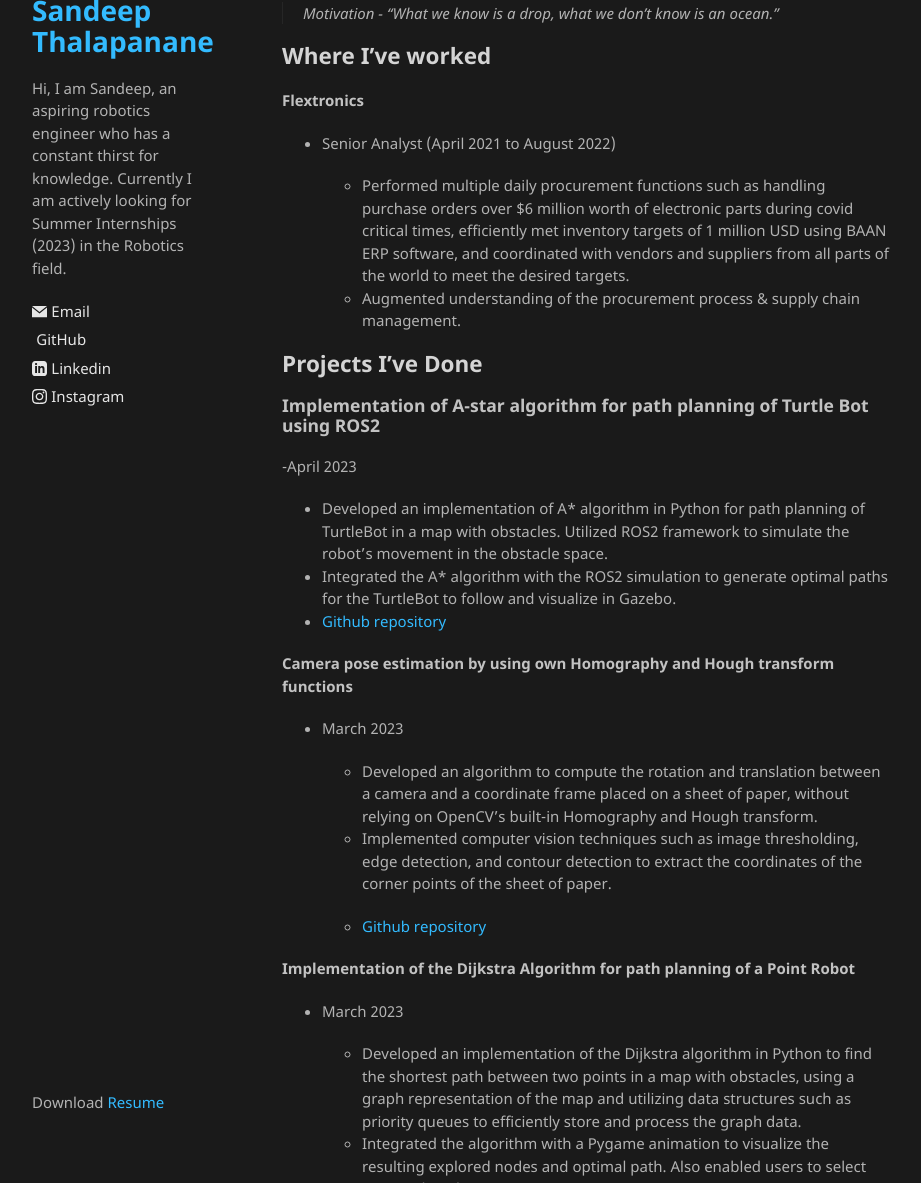
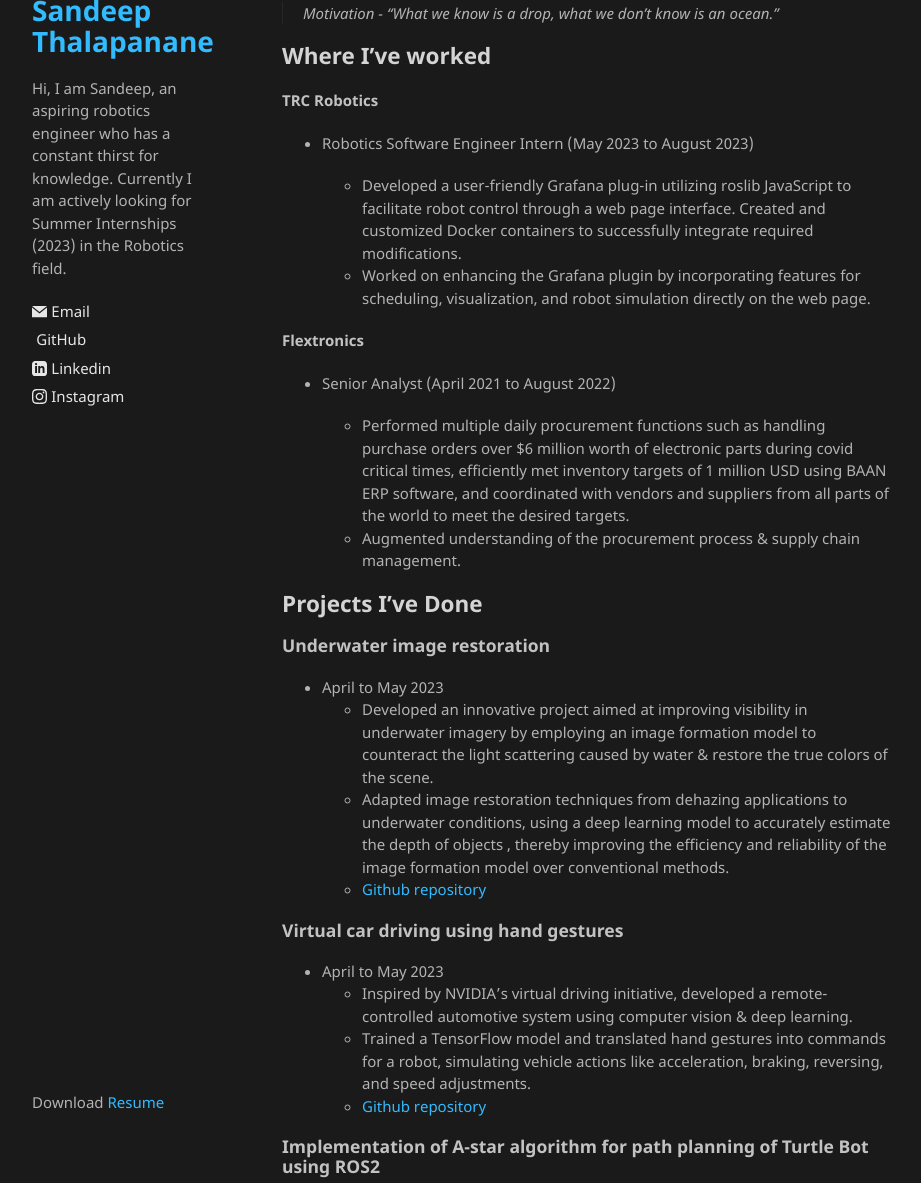
Before and after one commit to sandeepthalapanane/sandeepthalapanane.github.io, a Jekyll site: the page built from index.md, in a window 1280 px wide and 1400 px high. Shown: the part 217-1400 px from the top of the window, without its empty margins (178-1099 px from the left). Built offline with Jekyll 4.4.1, drawn with Linux system fonts in a browser that asks for light colours; our own code applies the rules of GitHub Pages for plain Markdown files; some of the changed text lies outside the part shown.

Commit message:
update internship

```diff
--- a/index.md
+++ b/index.md
@@ -11,6 +11,12 @@ layout: default
 
 ## Where I've worked
 
+#### TRC Robotics
+ - Robotics Software Engineer Intern (May 2023 to August 2023)
+
+   - Developed a user-friendly Grafana plug-in utilizing roslib JavaScript to facilitate robot control through a web page interface. Created and customized Docker containers to successfully integrate required modifications.
+   - Worked on enhancing the Grafana plugin by incorporating features for scheduling, visualization, and robot simulation directly on the web page.
+
 #### Flextronics
  - Senior Analyst (April 2021 to August 2022)
 
@@ -19,8 +25,21 @@ layout: default
 
 ## Projects I've Done
 
+### Underwater image restoration
+ - April to May 2023
+   - Developed an innovative project aimed at improving visibility in underwater imagery by employing an image formation model to counteract the light scattering caused by water  & restore the true colors of the scene.
+   - Adapted image restoration techniques from dehazing applications to underwater conditions, using a deep learning model to accurately estimate the depth of objects , thereby improving the efficiency and reliability of the image formation model over conventional methods.
+   - [Github repository](https://github.com/sandeepthalapanane/Underwater-Image-Restoration)
+
+### Virtual car driving using hand gestures
+ - April to May 2023
+   - Inspired by NVIDIA's virtual driving initiative, developed a remote-controlled automotive system using computer vision & deep learning.
+   - Trained a TensorFlow model and translated hand gestures into commands for a robot, simulating vehicle actions like acceleration, braking, reversing, and speed adjustments.
+   - [Github repository](https://github.com/sandeepthalapanane/Virtual-car-driving-system)
+
+
 ### Implementation of  A-star algorithm for path planning of Turtle Bot using ROS2
- -April 2023
+ - April 2023
    - Developed an implementation of A* algorithm in Python for path planning of TurtleBot in a map with obstacles. Utilized ROS2 framework to simulate the robot's movement in the obstacle space.
    - Integrated the A* algorithm with the ROS2 simulation to generate optimal paths for the TurtleBot to follow and visualize in Gazebo.
    - [Github repository](https://github.com/sandeepthalapanane/Implementation-of-A-star-algorithm-for-path-planning-of-Turtlebot-in-an-obstacle-environment)
```
Also changed, not shown: other parts of index.md (+2 -2 lines).
